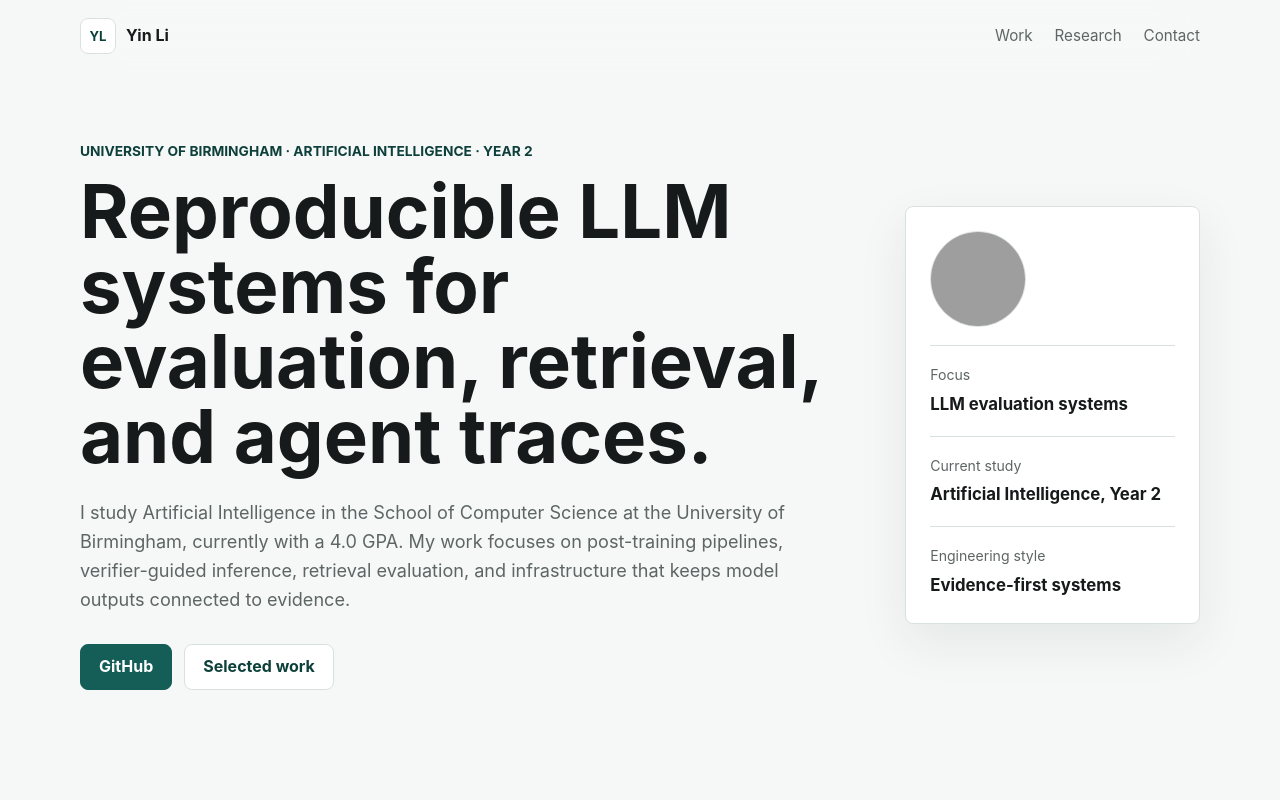
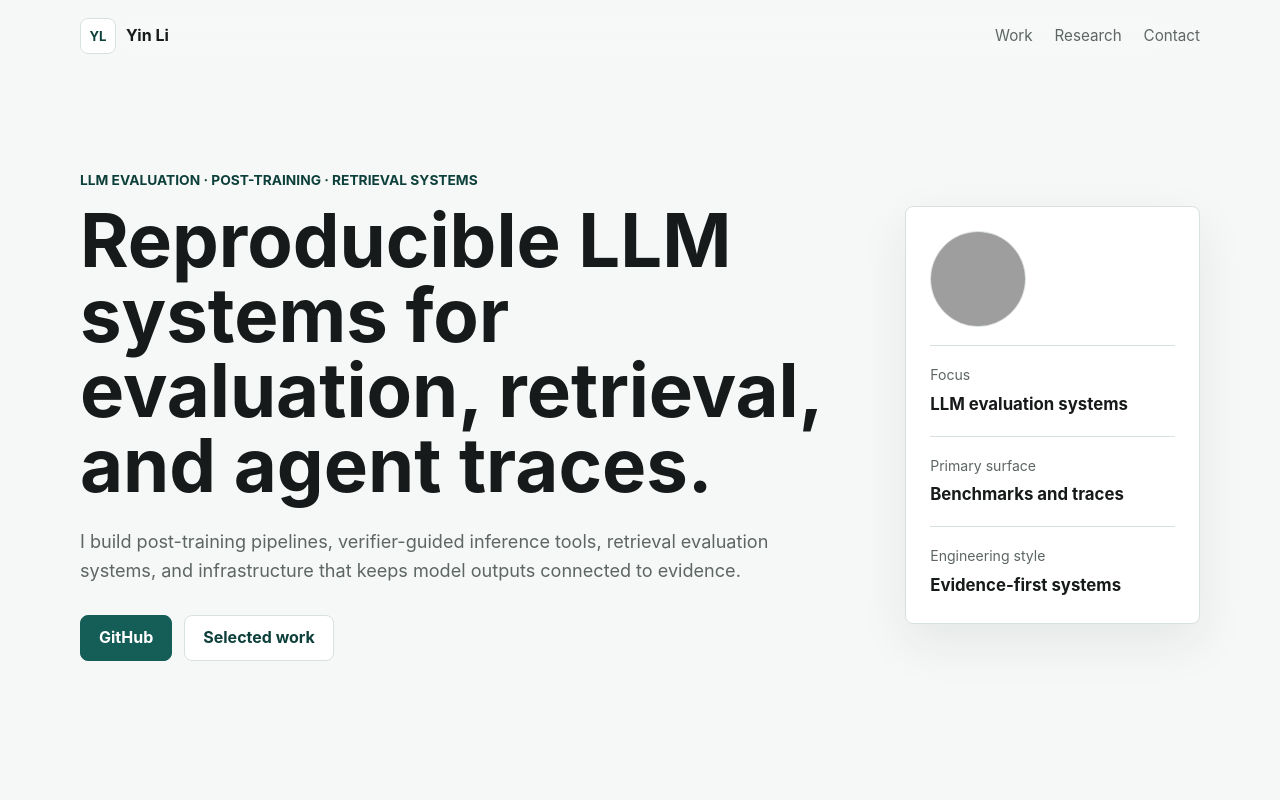
Before and after one commit to Kevin-Li-2025/Kevin-Li-2025.github.io, a plain HTML site: page index.html in a window 1280 px wide. Shown: the top 800 px of the page. Drawn offline with Linux system fonts and the light colour scheme; grey boxes are pictures that could not be loaded.

Commit message:
Refocus portfolio positioning

```diff
--- a/index.html
+++ b/index.html
@@ -5,7 +5,7 @@
     <meta name="viewport" content="width=device-width, initial-scale=1" />
     <meta
       name="description"
-      content="Yin Li is an Artificial Intelligence student at the University of Birmingham building reproducible LLM evaluation, post-training, retrieval, and agent infrastructure."
+      content="Yin Li builds reproducible LLM evaluation, post-training, retrieval, and agent infrastructure."
     />
     <meta property="og:title" content="Yin Li | LLM Systems & AI Research" />
     <meta
@@ -23,10 +23,6 @@
         "name": "Yin Li",
         "url": "https://kevin-li-2025.github.io/",
         "sameAs": ["https://github.com/Kevin-Li-2025"],
-        "affiliation": {
-          "@type": "CollegeOrUniversity",
-          "name": "University of Birmingham"
-        },
         "knowsAbout": [
           "Large language models",
           "Post-training",
@@ -55,12 +51,11 @@
     <main id="top">
       <section class="hero">
         <div class="hero-copy">
-          <p class="eyebrow">University of Birmingham · Artificial Intelligence · Year 2</p>
+          <p class="eyebrow">LLM evaluation · Post-training · Retrieval systems</p>
           <h1>Reproducible LLM systems for evaluation, retrieval, and agent traces.</h1>
           <p class="lede">
-            I study Artificial Intelligence in the School of Computer Science at the University of Birmingham,
-            currently with a 4.0 GPA. My work focuses on post-training pipelines, verifier-guided inference,
-            retrieval evaluation, and infrastructure that keeps model outputs connected to evidence.
+            I build post-training pipelines, verifier-guided inference tools, retrieval evaluation systems,
+            and infrastructure that keeps model outputs connected to evidence.
           </p>
           <div class="hero-actions" aria-label="Primary links">
             <a class="button primary" href="https://github.com/Kevin-Li-2025">GitHub</a>
@@ -79,8 +74,8 @@
             <strong>LLM evaluation systems</strong>
           </div>
           <div class="profile-line">
-            <span>Current study</span>
-            <strong>Artificial Intelligence, Year 2</strong>
+            <span>Primary surface</span>
+            <strong>Benchmarks and traces</strong>
           </div>
           <div class="profile-line">
             <span>Engineering style</span>
```
